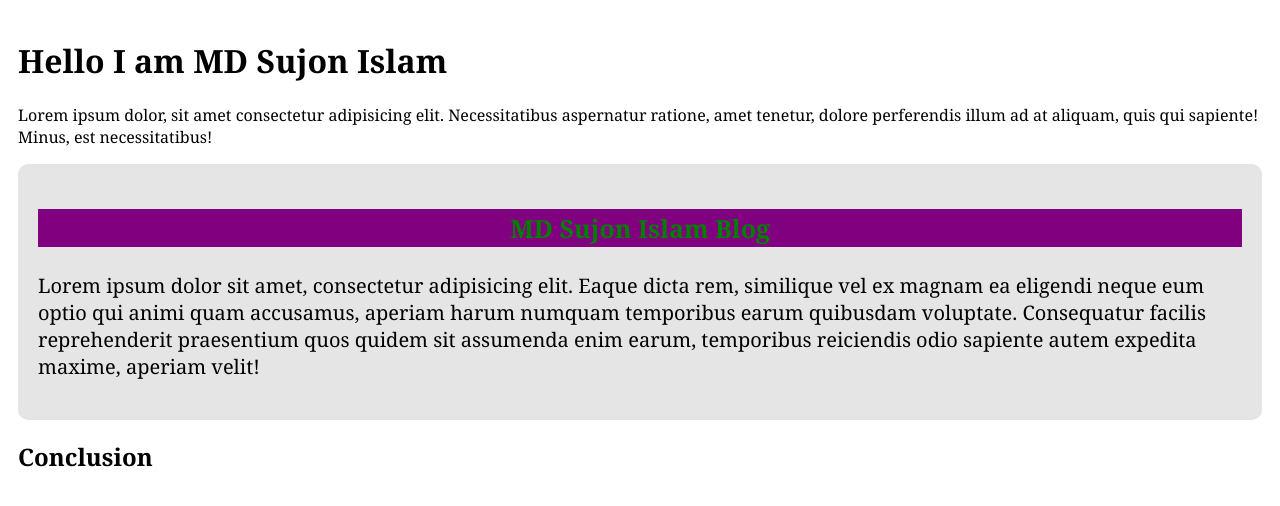
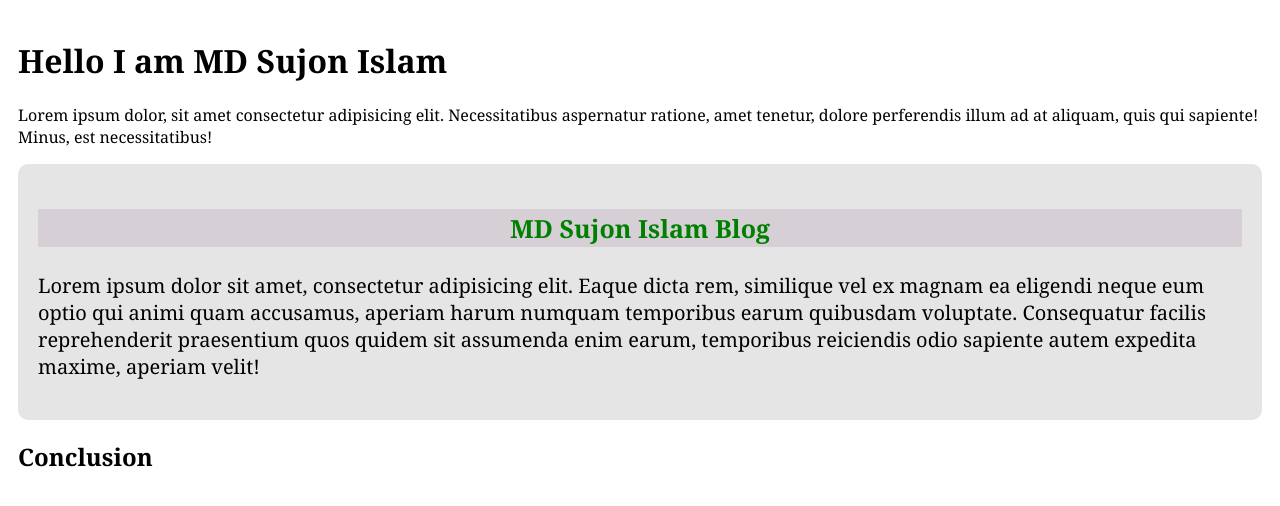
Before and after one commit to mernpeoplentech/git-test, a React (Vite) app: page / in a window 1280 px wide. Shown: the top 506 px of the page. Built offline with nearby package versions, Linux system fonts and the light colour scheme.

Commit message:
color change

```diff
--- a/src/index.css
+++ b/src/index.css
@@ -6,8 +6,8 @@
   padding: 20px;
   border-radius: 10px;
   h3 {
-    background-color: purple;
-    color: #fff;
+    background-color: rgb(214, 207, 214);
+
     text-align: center;
     color: green;
     font-size: 25px;
```
